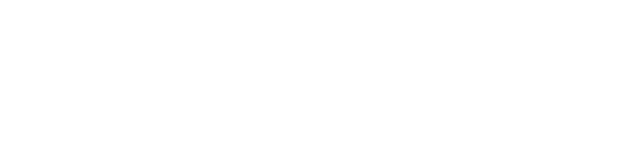
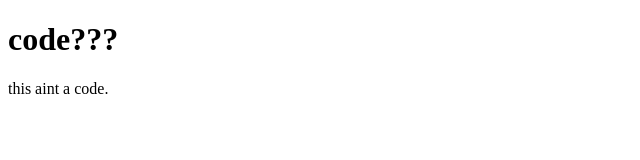
Before and after one commit to Adnan-R-Faisal/first-repo-GIThub, a plain HTML site: page index.html in a window 1280 px wide. Shown: the whole page, without its empty margins (0-640 px from the left). Drawn offline with Linux system fonts and the light colour scheme.

Commit message:
added in html

```diff
--- a/index.html
+++ b/index.html
@@ -7,6 +7,12 @@
     <title>FOR wakhanda</title>
 </head>
 <body>
+    <h1>
+        code???
 
+    </h1>
+    <P>
+        this aint a code.
+    </P>
 </body>
 </html>
```
